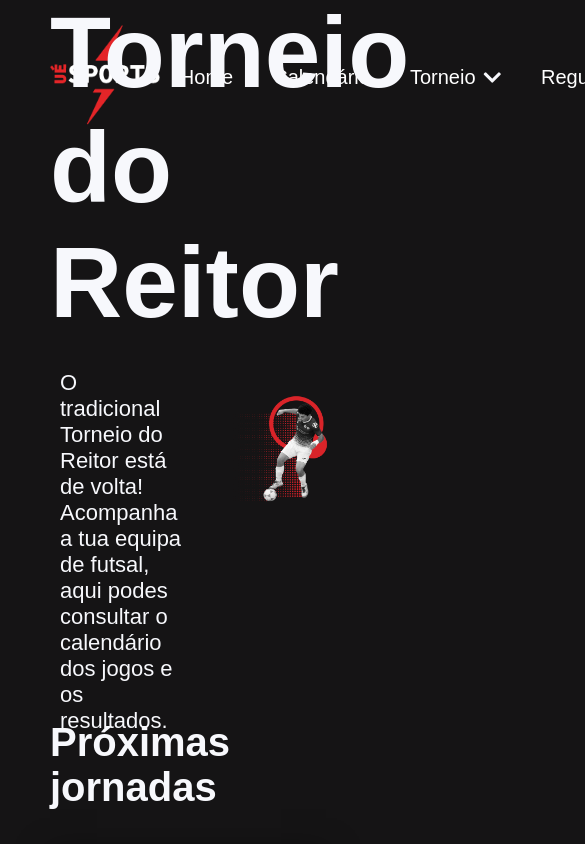
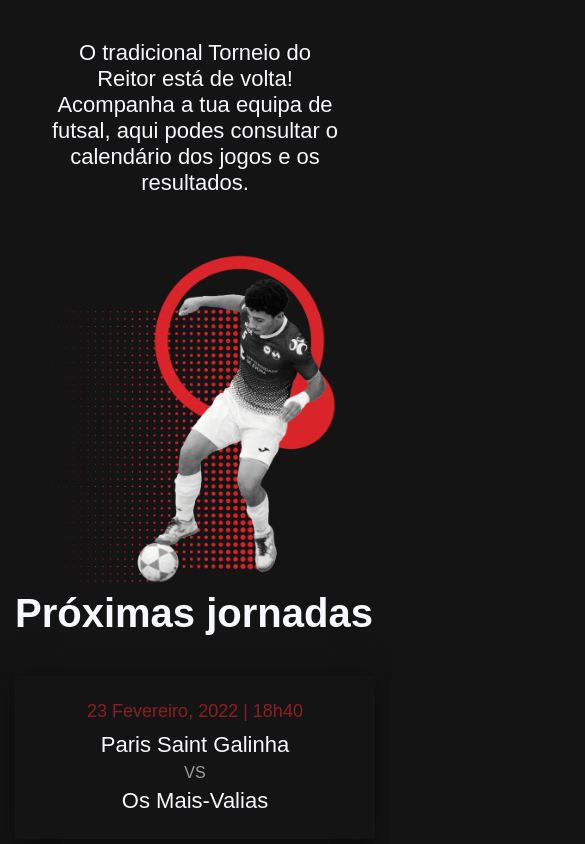
Before and after one commit to MrValraven/torneioreitor, a React (Vite) app: page / in a window 390 px wide. Shown: the top 844 px of the page, 585 px wide, since content can reach past the window. Built offline with nearby package versions, Linux system fonts and the light colour scheme; a web font is replaced by a local one.

Commit message:
added responsiveness to Home , contactos and regulamento

```diff
--- a/src/components/form/Form.jsx
+++ b/src/components/form/Form.jsx
@@ -19,9 +19,46 @@ const Form = () => {
     }));
   };
 
-  const handleSubmit = (e) => {
+  /* const handleSubmit = async (e) => {
     e.preventDefault();
-  };
+
+    if (!this.isFormFilled) {
+      return;
+    }
+
+    const formData = {
+      sendTo: "@aaue.pt",
+        subject: this.assunto,
+        message: {
+          origem: "AAUE.pt",
+          name: this.name,
+          email: this.email,
+          text: this.mensagem,
+        },
+      };
+      const requestOptions = {
+        method: "POST",
+        headers: {
+          "Content-Type": "application/json",
+        },
+        body: JSON.stringify(formData),
+      };
+      await fetch(
+        "https://blogposting-api.herokuapp.com/api/sendEmail",
+        requestOptions
+      )
+        .then(async (data) => {
+          if (data.ok) {
+            this.emailSent = true;
+            this.clearFormInfo();
+          }
+        })
+        .catch((error) => {
+          this.emailFailed = true;
+          console.log(error.message);
+        });
+    },
+  }; */
 
   return (
     <div>
--- a/src/components/form/styles.scss
+++ b/src/components/form/styles.scss
@@ -56,3 +56,15 @@ h1 {
     }
   }
 }
+
+@media (max-width: 850px) {
+  .form {
+    width: 100%;
+  }
+}
+
+@media (max-width: 420px) {
+  h1 {
+    font-size: 30px;
+  }
+}
--- a/src/components/header/styles.scss
+++ b/src/components/header/styles.scss
@@ -67,3 +67,9 @@ header {
     }
   }
 }
+
+@media (max-width: 1000px) {
+  header {
+    display: none;
+  }
+}
--- a/src/components/hero/styles.scss
+++ b/src/components/hero/styles.scss
@@ -30,3 +30,53 @@
     }
   }
 }
+
+@media (max-width: 1100px) {
+  .hero {
+    flex-direction: column;
+    justify-content: center;
+    .heroText {
+      max-width: 100%;
+      text-align: center;
+
+      h1 {
+        font-size: 70px;
+      }
+
+      p {
+        max-width: 80%;
+        margin: 0 auto;
+      }
+    }
+  }
+}
+@media (max-width: 800px) {
+  .hero {
+    .heroImage {
+      max-width: 70%;
+    }
+    .heroText {
+      max-width: 100%;
+      text-align: center;
+
+      h1 {
+        font-size: 60px;
+      }
+    }
+  }
+}
+@media (max-width: 500px) {
+  .hero {
+    .heroImage {
+      max-width: 100%;
+    }
+    .heroText {
+      max-width: 100%;
+      text-align: center;
+
+      h1 {
+        font-size: 50px;
+      }
+    }
+  }
+}
--- a/src/components/jogoCard/styles.scss
+++ b/src/components/jogoCard/styles.scss
@@ -39,3 +39,9 @@
     }
   }
 }
+
+@media (max-width: 700px) {
+  .jogoCard {
+    min-width: 100%;
+  }
+}
--- a/src/index.scss
+++ b/src/index.scss
@@ -63,3 +63,9 @@ body {
     color: white;
   }
 }
+
+@media (max-width: 450px) {
+  body {
+    padding: 0 15px;
+  }
+}
--- a/src/pages/contactos/styles.scss
+++ b/src/pages/contactos/styles.scss
@@ -19,3 +19,31 @@
     }
   }
 }
+
+@media (max-width: 1200px) {
+  .contactos {
+    flex-direction: column;
+    justify-content: center;
+    align-items: center;
+
+    .other-info {
+      margin-bottom: 100px;
+      width: 100%;
+      display: flex;
+      justify-content: center;
+      flex-direction: column;
+      align-items: center;
+    }
+  }
+}
+
+@media (max-width: 420px) {
+  .contactos {
+    .other-info {
+      text-align: center;
+      h1 {
+        font-size: 40px;
+      }
+    }
+  }
+}
--- a/src/pages/regulamento/styles.scss
+++ b/src/pages/regulamento/styles.scss
@@ -23,3 +23,38 @@
     }
   }
 }
+
+@media (max-width: 1100px) {
+  .regulamento {
+    flex-direction: column;
+    align-items: center;
+
+    .other-info {
+      width: 100%;
+      text-align: center;
+      margin-bottom: 100px;
+    }
+  }
+}
+@media (max-width: 600px) {
+  .regulamento {
+    img {
+      width: 100%;
+    }
+    .other-info {
+      h1 {
+        font-size: 50px;
+      }
+    }
+  }
+}
+
+@media (max-width: 420px) {
+  .regulamento {
+    .other-info {
+      h1 {
+        font-size: 40px;
+      }
+    }
+  }
+}
```
